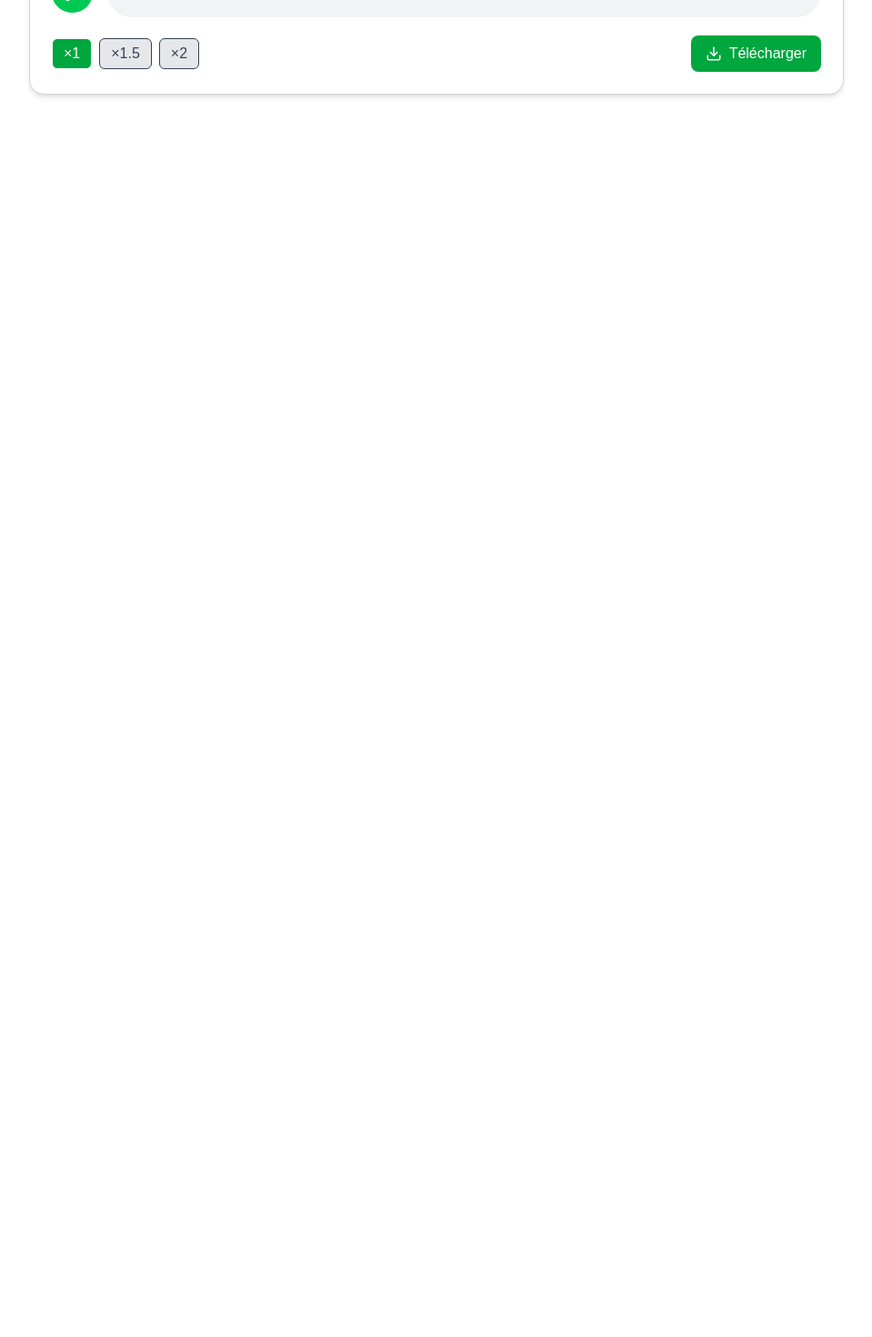
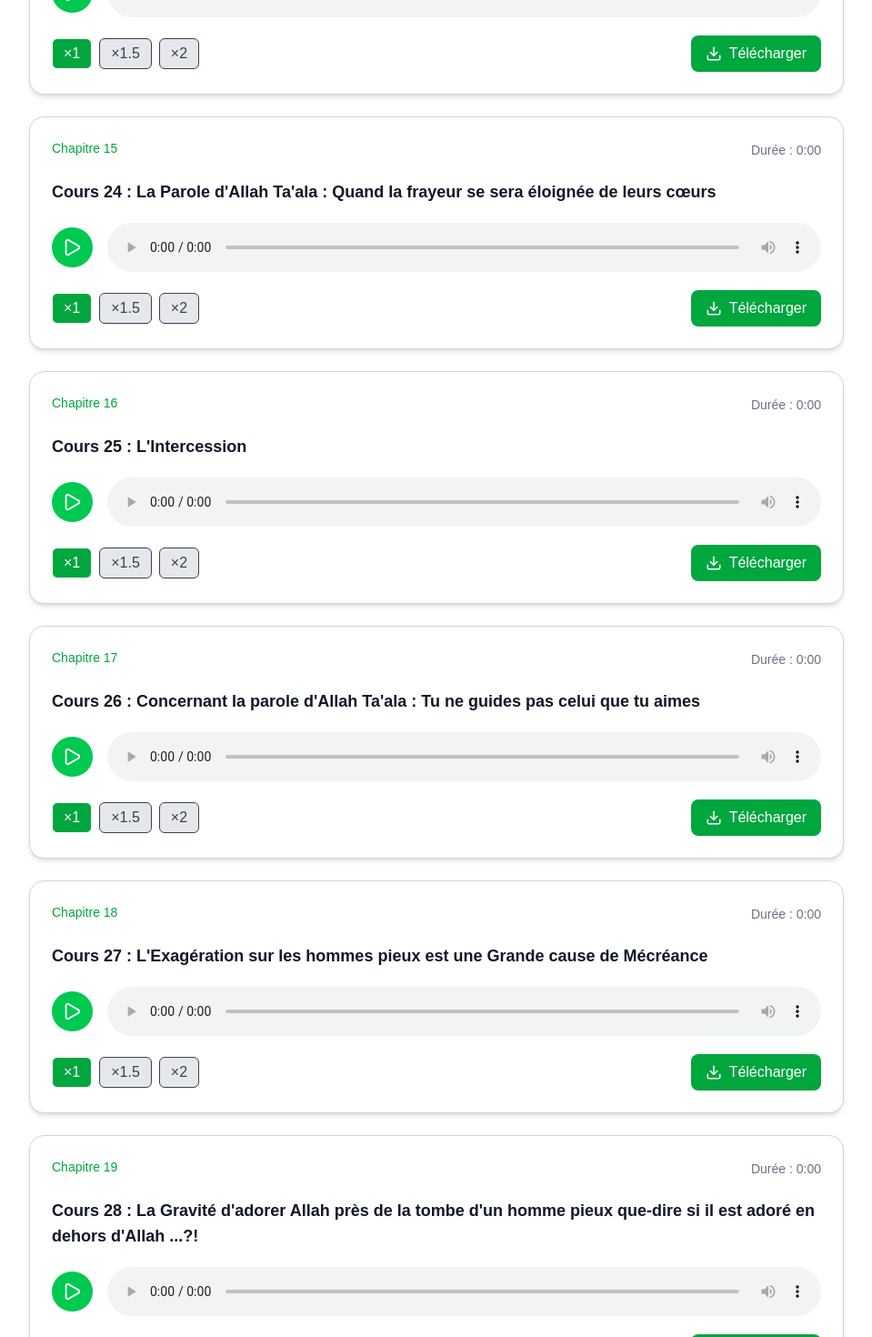
Before and after one commit to Abdelhadi-coder/Les_Bases_De_Islam, a React (Vite) app: page /croyance/kitab-tawhid in a window 1280 px wide. Shown: the part 6620-8090 px from the top of the page at 91% size, without its empty margins (160-1119 px from the left). Before the commit the page ends 6772 px from the top, so only its background shows below. Built offline with nearby package versions, Linux system fonts and the light colour scheme; a web font is replaced by a local one.

Commit message:
ADD : added some details

```diff
--- a/src/App.jsx
+++ b/src/App.jsx
@@ -123,11 +123,11 @@ const Home = () => {
             Cours de science religieuse
           </h1>
           <p className="text-gray-700 text-lg max-w-xl mx-auto">
-            Apprends la langue arabe, la croyance authentique et la religion selon la compréhension des pieux prédécesseurs.
+            Apprends la langue arabe, la croyance authentique, et la religion selon la compréhension des pieux prédécesseurs,<br /> <span className='text-lg text-gray-700 font-bold italic font-amiri tracking-normal'>dispensées par le frère Aliy le Congolais.</span>
           </p>
-          <p className="text-lg text-gray-700 font-bold italic font-amiri tracking-normal">
+          {/* <p className="text-lg text-gray-700 font-bold italic font-amiri tracking-normal">
             dispensé par le frère Aliy le congolais
-          </p>
+          </p> */}
 
           <Link
             to="/categories"
--- a/src/components/Footer.jsx
+++ b/src/components/Footer.jsx
@@ -2,8 +2,8 @@ import { Copy } from 'lucide-react';
 
 function Footer({ onCopy }) {
   const emails = [
-    { label: "🚹", email: "lesbasesdelislam00@gmail.com" },
-    { label: "🚺", email: "lesbasesdelislamfemme@gmail.com" },
+    { label: "🔵", email: "lesbasesdelislam00@gmail.com" },
+    { label: "🟣", email: "lesbasesdelislamfemme@gmail.com" },
   ];
 
   const handleCopy = (email) => {
--- a/src/constants/croyanceCourses.js
+++ b/src/constants/croyanceCourses.js
@@ -118,6 +118,31 @@ const croyanceCourses = [
         name: "Cours 23 : La Parole d'Allah Ta'ala : Vont-ils donner comme associés (à Allah) ce qui ne crée rien et qui sont eux-mêmes créés ? Et qui ne peuvent ni les secourir ni se secourir eux-mêmes ? Sourate Al-A‘rāf (7), verset 191-192",
         chapitre: "Chapitre 14",
         audio: "https://bases-islam.b-cdn.net/courses/croyance/kitabTawhid/23.mp3",
+      },
+      {
+        name: "Cours 24 : La Parole d'Allah Ta'ala : Quand la frayeur se sera éloignée de leurs cœurs",
+        chapitre: "Chapitre 15",
+        audio: "https://bases-islam.b-cdn.net/courses/croyance/kitabTawhid/24.mp3",
+      },
+      {
+        name: "Cours 25 : L'Intercession",
+        chapitre: "Chapitre 16",
+        audio: "https://bases-islam.b-cdn.net/courses/croyance/kitabTawhid/25.mp3",
+      },
+      {
+        name: "Cours 26 : Concernant la parole d'Allah Ta'ala : Tu ne guides pas celui que tu aimes",
+        chapitre: "Chapitre 17",
+        audio: "https://bases-islam.b-cdn.net/courses/croyance/kitabTawhid/26.mp3",
+      },
+      {
+        name: "Cours 27 : L'Exagération sur les hommes pieux est une Grande cause de Mécréance",
+        chapitre: "Chapitre 18",
+        audio: "https://bases-islam.b-cdn.net/courses/croyance/kitabTawhid/27.mp3",
+      },
+      {
+        name: "Cours 28 : La Gravité d'adorer Allah près de la tombe d'un homme pieux que-dire si il est adoré en dehors d'Allah ...?!",
+        chapitre: "Chapitre 19",
+        audio: "https://bases-islam.b-cdn.net/courses/croyance/kitabTawhid/27.mp3",
       },
     ],
   },
```
